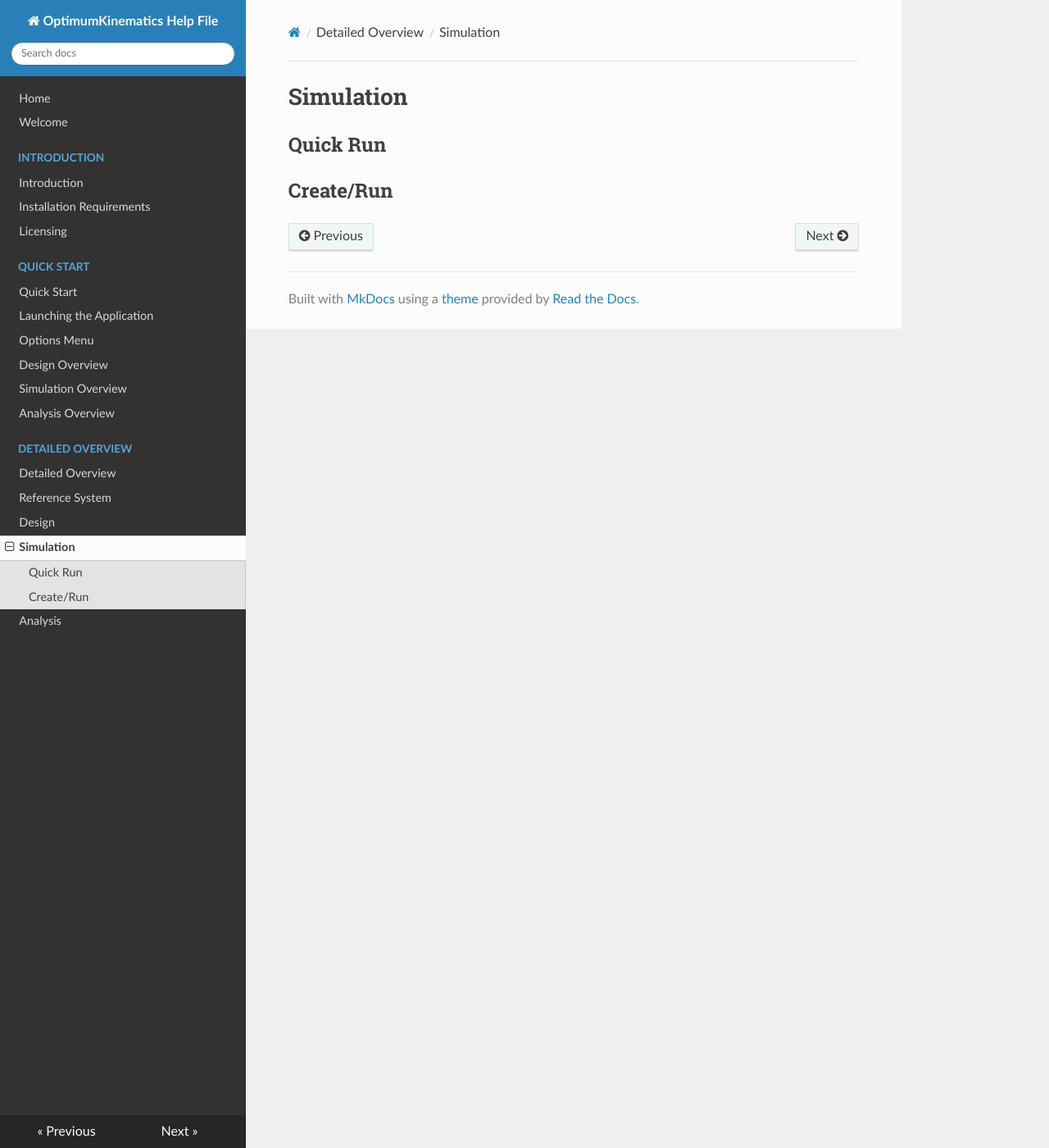
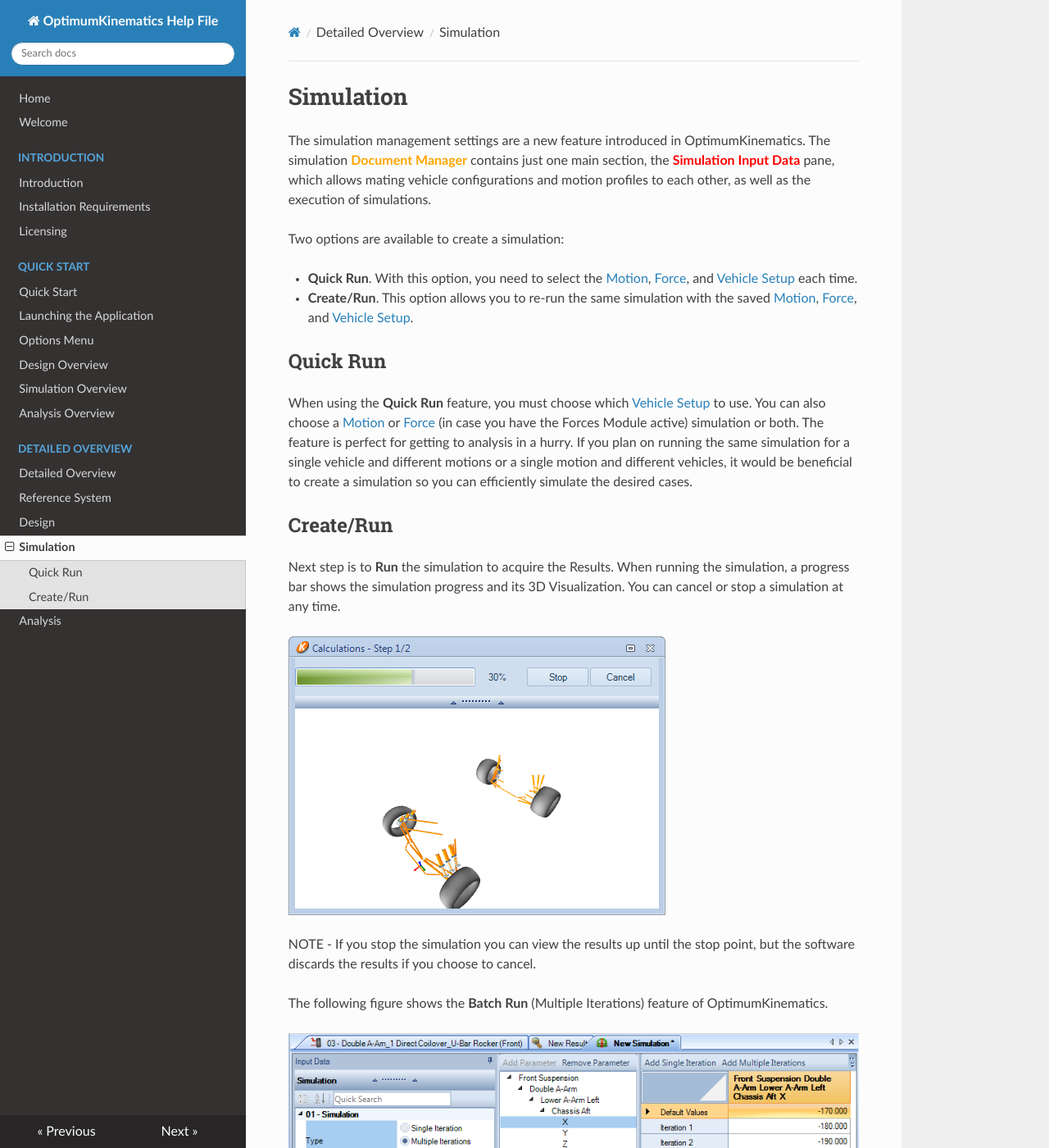
Before and after one commit to paulohy/OptimumKinematics-Help, an MkDocs documentation site: the page built from docs/3_Detailed_Overview/C_Simulation.md, in a window 1280 px wide and 1400 px high. Shown: the whole window at 82% size. Built offline with MkDocs 1.6.1, drawn with Linux system fonts in a browser that asks for light colours; nearby versions of some CDN libraries; some of the changed text lies outside the part shown.

Commit message:
Added the content of the Simulaton section

```diff
--- a/docs/3_Detailed_Overview/C_Simulation.md
+++ b/docs/3_Detailed_Overview/C_Simulation.md
@@ -8,6 +8,33 @@
 
 # Simulation
 
+The simulation management settings are a new feature introduced in OptimumKinematics.  The simulation <span style="color:orange">__Document Manager__</span> contains just one main section, the <span style="color:red">__Simulation Input Data__</span> pane, which allows mating vehicle configurations and motion profiles to each other, as well as the execution of simulations.
+
+Two options are available to create a simulation:
+
+* __Quick Run__. With this option, you need to select the  [Motion](../3_Detailed_Overview/B_Design#Motion), [Force](../3_Detailed_Overview/B_Design#Force), and [Vehicle Setup](../3_Detailed_Overview/B_Design#Vehicle-Setup) each time.
+* __Create/Run__. This option allows you to re-run the same simulation with the saved [Motion](../3_Detailed_Overview/B_Design#Motion), [Force](../3_Detailed_Overview/B_Design#Force), and [Vehicle Setup](../3_Detailed_Overview/B_Design#Vehicle-Setup).
+
 ## Quick Run
 
+When using the __Quick Run__ feature, you must choose which [Vehicle Setup](../3_Detailed_Overview/B_Design#Vehicle-Setup) to use.  You can also choose a [Motion](../3_Detailed_Overview/B_Design#Motion) or [Force](../3_Detailed_Overview/B_Design#Force) (in case you have the Forces Module active) simulation or both. The feature is perfect for getting to analysis in a hurry. If you plan on running the same simulation for a single vehicle and different motions or a single motion and different vehicles, it would be beneficial to create a simulation so you can efficiently simulate the desired cases.
+
 ## Create/Run
+
+Next step is to __Run__ the simulation to acquire the Results. When running the simulation, a progress bar shows the simulation progress and its 3D Visualization. You can cancel or stop a simulation at any time.
+
+![Calculating a Simulation](../img/3_Detailed_Overview/3_C_calculating_a_simulation.png)
+
+NOTE - If you stop the simulation you can view the results up until the stop point, but the software discards the results if you choose to cancel.
+
+The following figure shows the __Batch Run__ (Multiple Iterations) feature of OptimumKinematics.
+
+![Batch Run](../img/3_Detailed_Overview/3_C_batch_run.png)
+
+When running multiple iterations, you can see how changing the location of one or multiple points can change the location of critical parameters such as roll centers, pitch center, and more. You may view these results side by side to compare your different design options. Utilizing this feature you can have only one [Motion](../3_Detailed_Overview/B_Design#Motion), one [Force](../3_Detailed_Overview/B_Design#Force), and one [Vehicle Setup](../3_Detailed_Overview/B_Design#Vehicle-Setup). The following figure shows the __Design of Experiment__ feature in OptimumKinematics.
+
+![Design of Experiment](../img/3_Detailed_Overview/3_C_design_of_experiment.png)
+
+When running a simulation using the __Design of Experiment__ feature, you can select multiple [Motions](../3_Detailed_Overview/B_Design#Motion), multiple [Forces](../3_Detailed_Overview/B_Design#Force), and multiple [Vehicle Setups](../3_Detailed_Overview/B_Design#Vehicle-Setup) and view the results side by side.
+
+Once the simulation has finished, OptimumKinematics displays the __Results Tab__ in the Results <span style="color:orange">__Document Manager__</span>.
```
